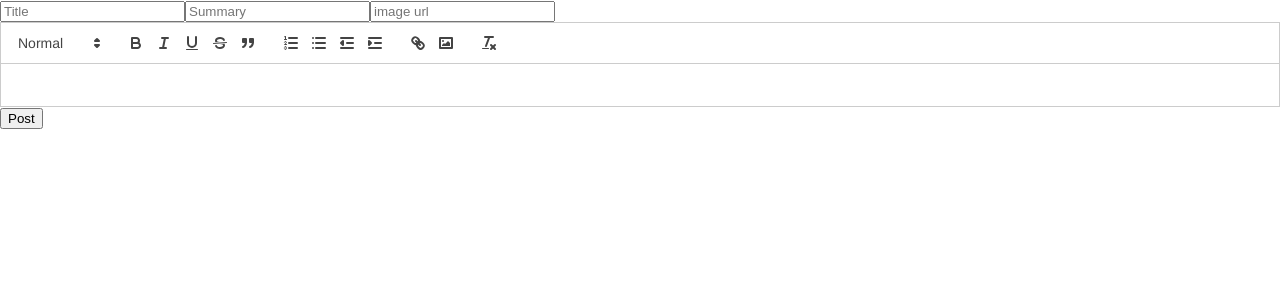
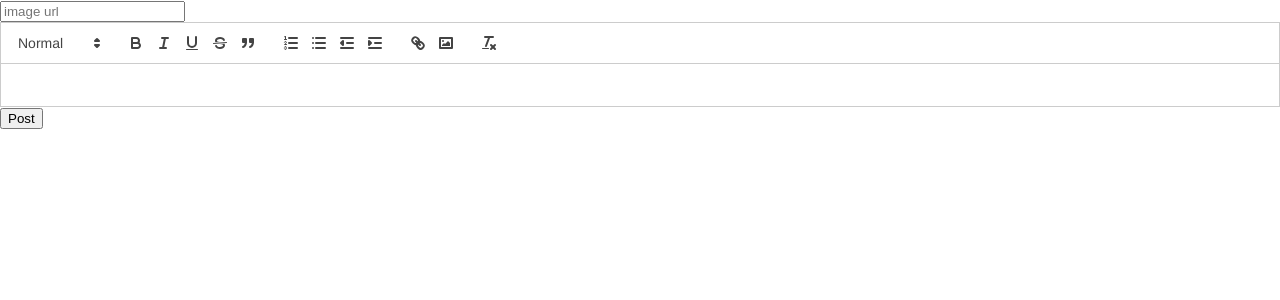
Before and after one commit to ClaireRoush/ReactGirlySocialNetwork, a React (Create React App) app in the folder frontend/: page /create in a window 1280 px wide. Shown: the top 300 px of the page. Built offline with nearby package versions, Linux system fonts and the light colour scheme.

Commit message:
v1.1-2024-06-21 update

```diff
--- a/frontend/src/pages/CreatePost.jsx
+++ b/frontend/src/pages/CreatePost.jsx
@@ -19,15 +19,11 @@ const modules = {
 
 
 export default function CreatePost() {
-    const [title, setTitle] = useState('');
-    const [summary, setSummary] = useState('');
     const [content, setContent] = useState('');
     const [image, setImage] = useState('');
     const [redirect, setRedirect] = useState(false)
     async function createNewPost(ev) {
       const data = new FormData();
-      data.set('title', title);
-      data.set('summary', summary);
       data.set('content', content);
       data.set('image', image);
       /*data.set('file', files[0]); */
@@ -51,20 +47,6 @@ export default function CreatePost() {
             <div>
                 <form onSubmit={createNewPost}>
                     <input
-                    type="title"
-                    placeholder="Title"
-                    value={title}
-                    onChange={ev => setTitle(ev.target.value)}
-                    />
-
-                    <input
-                    type="summary"
-                    placeholder="Summary"
-                    value={summary}
-                    onChange={ev => setSummary(ev.target.value)}
-                    />
-
-                    <input
                     type="background"
                     placeholder='image url'
                     value={image}
--- a/frontend/src/pages/FullPost.jsx
+++ b/frontend/src/pages/FullPost.jsx
@@ -1,4 +1,4 @@
-import React from 'react'
+/* import React from 'react'
 
 export default function () {
     fetch("http:")
@@ -6,3 +6,4 @@ export default function () {
     <div></div>
   )
 }
+ */
--- a/frontend/src/pages/Index.jsx
+++ b/frontend/src/pages/Index.jsx
@@ -22,7 +22,7 @@ export default function IndexPage() {
         <Header/>
         </div>
         {posts.length > 0 && posts.map(post => (
-            <Post {...post}/>
+            <Post {...post} />
         ))}
       </div>
     )
--- a/frontend/src/pages/Post.jsx
+++ b/frontend/src/pages/Post.jsx
@@ -10,9 +10,7 @@ return (
             <img src={image} alt=""></img>
         </div>
         <div className={Styles.info}>
-            <div className={Styles.title}><Link to={`/fullPost/${_id}`}>{title}</Link></div>
-            <div className="summery">{summary}</div>
-            {/* <div className='content'>{content}</div> */}
+            <div dangerouslySetInnerHTML={{__html:content}}></div>
             <div className="author">
                 <Link to={`/userProfile/${author.username}`}>
                     {author.username}
--- a/frontend/src/pages/UserProfile.jsx
+++ b/frontend/src/pages/UserProfile.jsx
@@ -1,21 +1,36 @@
 import React, { useEffect, useState } from "react";
+import Post from "./Post";
 import { useParams } from "react-router-dom";
 export default function UserProfile() {
-    let { userId } = useParams();
+    const { userId } = useParams();
+    const [posts, setPosts] = useState([])
     const [username, setUsername] = useState("")
 
     useEffect(() => {
-        fetch(`https://reactgirlysocialnetwork-backend-dzs8.onrender.com/${userId}`)
+        fetch(`https://reactgirlysocialnetwork-backend-dzs8.onrender.com/userProfile/${userId}`)
         .then(response => response.json())
         .then(data => {
                 setUsername(data.username);
             })
-        }, [],)
+        }, [],);
+
+    useEffect(() => {
+        fetch(`https://reactgirlysocialnetwork-backend-dzs8.onrender.com/userProfile/posts/${userId}`).then(response => {
+            response.json().then(posts => {
+                setPosts(posts);
+            });
+        })
+    }, [])
 
 
     return (
         <div >
-            <div>Post by cutie: {username}</div>
+            <div>Post by cutie: {username}
+            {posts.length > 0 && posts.map(post => (
+            <Post {...post} />
+        ))}
+
+            </div>
         </div>
     )
 }
```
Also changed, not shown: 2 other files (tests, documents, lock files or other folders).
